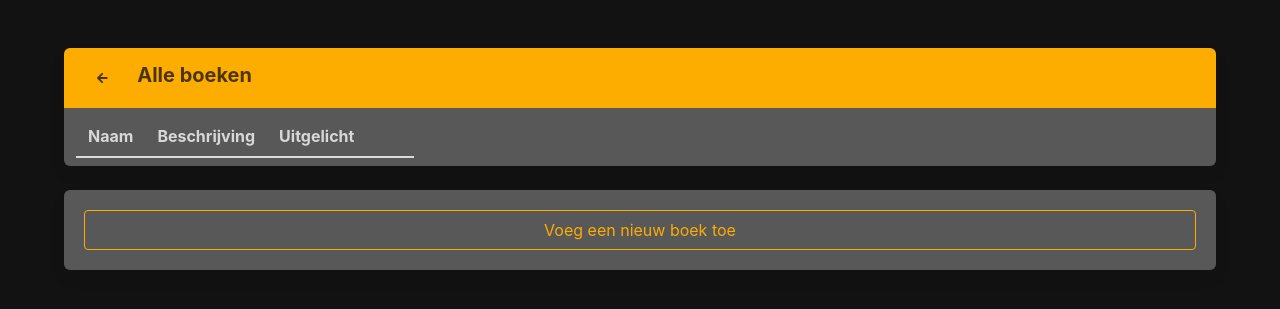
After one commit to Pietjk/boeksite, a Laravel app: template resources/views/books/index.blade.php in a window 1280 px wide. The commit adds this page. Shown: the top 309 px of the page. Run offline with Laravel 8, Linux system fonts and the light colour scheme; the template is opened without the code that fills it, so the values that code supplies are empty; some libraries are stand-ins or nearby versions.

Commit message:
create and update book

```diff
--- a/resources/sass/_variables.scss
+++ b/resources/sass/_variables.scss
@@ -9,6 +9,8 @@ $line-height-base: 1.6;
 // Colors
 $yellow: #FDAD00;
 $grey:#585858;
+$hovergrey:#4c4c4c;
+$lightgrey:#d8d8d8;
 $black: #121212;
 $white: #F9F9F9;
 
@@ -22,5 +24,11 @@ $green: #38c172;
 $teal: #4dc0b5;
 $cyan: #6cb2eb;
 
-//bulma colors
+// Bulma colors
 $primary: $yellow;
+
+// Bulma edits
+$table-head-cell-color: $lightgrey;
+$table-color: $lightgrey;
+$table-background-color: $grey;
+$table-row-hover-background-color: $hovergrey;
--- a/resources/sass/app.scss
+++ b/resources/sass/app.scss
@@ -162,7 +162,7 @@ body > div:nth-child(odd) {
             background-color: $grey;
 
             .label {
-                color: $black;
+                color: $lightgrey;
             }
         }
     }
@@ -175,15 +175,30 @@ body > div:nth-child(odd) {
         background-color: $grey;
 
         .label {
-            color: $black;
+            color: $lightgrey;
         }
 
         .columns {
             width: 100%;
         }
     }
+
+    .button-box {
+        background-color: $grey;
+    }
 }
 
+.table-container table {
+    .table-checkbox {
+        text-align: center;
+    }
+    .edit-icon {
+        color: $primary;
+    }
+    .delete-icon {
+        color: $red;
+    }
+}
 
 @media (max-width: 768px)
 {
--- a/resources/views/books/create.blade.php
+++ b/resources/views/books/create.blade.php
@@ -8,7 +8,7 @@
         <div class="panel is-primary">
             <div class="panel-heading">
                 <span class="pr-3">
-                    <a href="{{ route('home') }}" class="button is-primary is-small"><i class="fas fa-arrow-left"></i></a>
+                    <a href="{{ route('book.index') }}" class="button is-primary is-small"><i class="fas fa-arrow-left"></i></a>
                 </span>
                 <span>
                     Maak een nieuw boek aan
--- /dev/null
+++ b/resources/views/books/index.blade.php
@@ -0,0 +1,57 @@
+@extends('layouts.app')
+
+@section('content')
+    <div class="container form-container">
+        <div class="panel is-primary">
+            <div class="panel-heading">
+                <span class="pr-3">
+                    <a href="{{ route('home') }}" class="button is-primary is-small"><i class="fas fa-arrow-left"></i></a>
+                </span>
+                <span>
+                    Alle boeken
+                </span>
+            </div>
+            <div class="panel-block">
+                <div class="table-container">
+                    <table class="table is-hoverable">
+                        <thead>
+                            <tr>
+                                <th>Naam</th>
+                                <th>Beschrijving</th>
+                                <th class="table-checkbox">Uitgelicht</th>
+                                <th></th>
+                                <th></th>
+                            </tr>
+                        </thead>
+                        <tbody>
+                            @foreach ($books as $book)
+                                <tr>
+                                    <td>{{ $book->name }}</td>
+                                    <td>{{ $book->description }}</td>
+                                    <td class="table-checkbox">
+                                        <form action="{{ route('book.feature', $book) }}" method="post">
+                                            @csrf
+                                            <input type="checkbox" name="featured"
+                                                @if($book->featured === 1)
+                                                    checked
+                                                @else
+                                                    ''
+                                                @endif
+                                                onChange="this.form.submit()"
+                                            >
+                                        </form>
+                                    </td>
+                                    <td><span class="edit-icon"><i class="far fa-edit"></i></span></td>
+                                    <td><span class="delete-icon"><i class="far fa-trash-alt"></i></span></td>
+                                </tr>
+                            @endforeach
+                        </tbody>
+                    </table>
+                </div>
+            </div>
+        </div>
+        <div class="box button-box">
+            <a href="{{ route('book.create') }}" class="button is-primary is-outlined is-fullwidth">Voeg een nieuw boek toe</a>
+        </div>
+    </div>
+@endsection
--- a/resources/views/home.blade.php
+++ b/resources/views/home.blade.php
@@ -61,7 +61,7 @@
                             </div>
                             <div class="button-wrap my-3">
                                 <a class="button is-outlined is-primary">Lees de demo</a>
-                                <a href="https://www.boekenbestellen.nl/boek/cantor/9789082522105" class="button is-outlined is-primary">Koop het hier</a>
+                                <a href="http://www.boekenbestellen.nl/shop/winkelwagen/add/1/34894/1" class="button is-outlined is-primary">Koop het hier</a>
                             </div>
                         </div>
                     </div>
--- a/routes/web.php
+++ b/routes/web.php
@@ -18,6 +18,7 @@ Route::get('/', [App\Http\Controllers\ContentController::class, 'index'])->name(
 Route::middleware('auth')->group(function () {
     Route::resource('post', App\Http\Controllers\PostsController::class)->except(['show', 'destroy', 'index']);
     Route::resource('book', App\Http\Controllers\BooksController::class);
+    Route::post('/book/{id}/feature', [App\Http\Controllers\BooksController::class, 'feature'])->name('book.feature');
 });
 
 Auth::routes(['register' => false]);
```
Also changed, not shown: app/Http/Controllers/BooksController.php (+10 -2 lines), public/css/app.css.
